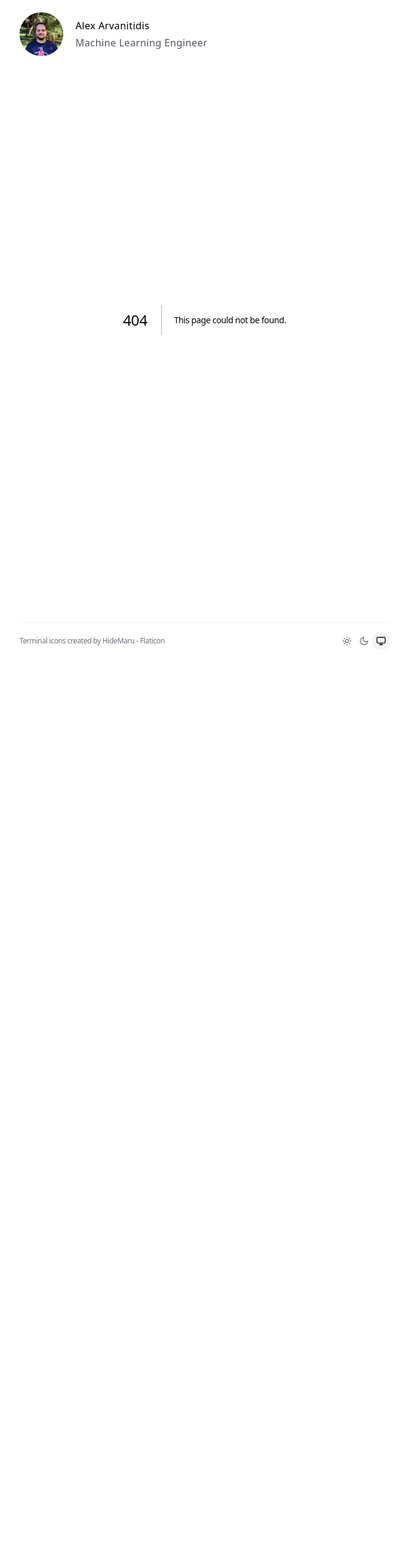
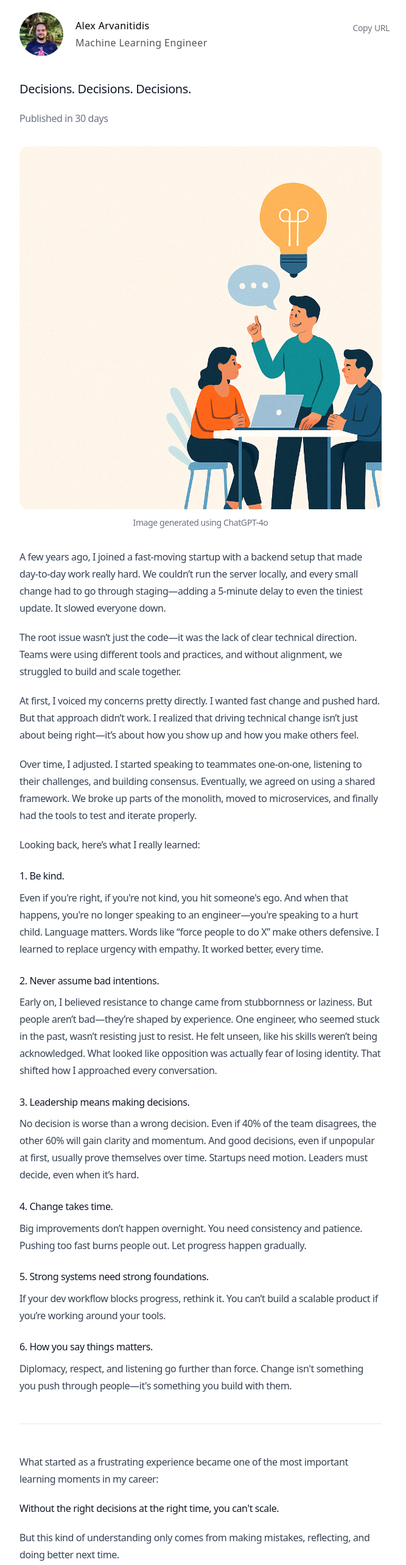
Before and after one commit to alarv/alexarvanitidis.dev, a Next.js app: page /blog/decisions-decisions-decisions in a window 1280 px wide. Before the commit this address had no page. Shown: the part 60-2626 px from the top of the page at 61% size, without its empty margins (304-971 px from the left). Before the commit the page ends 1141 px from the top, so only its background shows below. Built offline with nearby package versions, Linux system fonts and the light colour scheme; no server answers; the database is empty.

Commit message:
feat: add decisions blogpost

```diff
--- /dev/null
+++ b/app/blog/decisions-decisions-decisions/page.mdx
@@ -0,0 +1,58 @@
+export const metadata = {
+  title: 'Decisions. Decisions. Decisions.',
+  description: 'How the impact of decisions at the right time is important for a fast-moving startup'
+};
+
+export const revalidate = 3600 * 24
+
+# Decisions. Decisions. Decisions.
+
+<PublishedOn date={new Date(2025,3,16)} />
+
+<Cover
+  src="/decisions-decisions-decisions.png"
+  alt="Decisions. Decisions. Decisions."
+  caption="Image generated using ChatGPT-4o"
+/>
+
+A few years ago, I joined a fast-moving startup with a backend setup that made day-to-day work really hard. We couldn’t run the server locally, and every small change had to go through staging—adding a 5-minute delay to even the tiniest update. It slowed everyone down.
+
+The root issue wasn’t just the code—it was the lack of clear technical direction. Teams were using different tools and practices, and without alignment, we struggled to build and scale together.
+
+At first, I voiced my concerns pretty directly. I wanted fast change and pushed hard. But that approach didn’t work. I realized that driving technical change isn’t just about being right—it’s about how you show up and how you make others feel.
+
+Over time, I adjusted. I started speaking to teammates one-on-one, listening to their challenges, and building consensus. Eventually, we agreed on using a shared framework. We broke up parts of the monolith, moved to microservices, and finally had the tools to test and iterate properly.
+
+Looking back, here’s what I really learned:
+
+### 1. Be kind.
+
+Even if you're right, if you're not kind, you hit someone's ego. And when that happens, you're no longer speaking to an engineer—you're speaking to a hurt child. Language matters. Words like “force people to do X” make others defensive. I learned to replace urgency with empathy. It worked better, every time.
+
+### 2. Never assume bad intentions.
+
+Early on, I believed resistance to change came from stubbornness or laziness. But people aren’t bad—they’re shaped by experience. One engineer, who seemed stuck in the past, wasn’t resisting just to resist. He felt unseen, like his skills weren’t being acknowledged. What looked like opposition was actually fear of losing identity. That shifted how I approached every conversation.
+
+### 3. Leadership means making decisions.
+
+No decision is worse than a wrong decision. Even if 40% of the team disagrees, the other 60% will gain clarity and momentum. And good decisions, even if unpopular at first, usually prove themselves over time. Startups need motion. Leaders must decide, even when it’s hard.
+
+### 4. Change takes time.
+
+Big improvements don’t happen overnight. You need consistency and patience. Pushing too fast burns people out. Let progress happen gradually.
+
+### 5. Strong systems need strong foundations.
+
+If your dev workflow blocks progress, rethink it. You can’t build a scalable product if you’re working around your tools.
+
+### 6. How you say things matters.
+
+Diplomacy, respect, and listening go further than force. Change isn't something you push through people—it's something you build with them.
+
+---
+
+What started as a frustrating experience became one of the most important learning moments in my career:
+
+**Without the right decisions at the right time, you can't scale.**
+
+But this kind of understanding only comes from making mistakes, reflecting, and doing better next time.
--- a/app/data.ts
+++ b/app/data.ts
@@ -133,7 +133,14 @@ export const WORK_EXPERIENCE: WorkExperience[] = [
 
 export const BLOG_POSTS: BlogPost[] = [
   {
-    title: "The plant that couldn't bloom\n",
+    title: "Decisions. Decisions. Decisions",
+    description:
+      'How the impact of decisions at the right time is important for a fast-moving startup',
+    link: '/blog/decisions-decisions-decisions',
+    uid: 'blog/decisions-decisions-decisions',
+  },
+  {
+    title: "The plant that couldn't bloom",
     description:
       'There was a time I thought I wasn’t good enough. That I didn’t belong in tech. That I just couldn’t keep up.',
     link: '/blog/the-plant-that-could-not-bloom',
```
Also changed, not shown: app/blog/decisions-decisions-decisions/opengraph-image.png (added), public/decisions-decisions-decisions.png (added).
